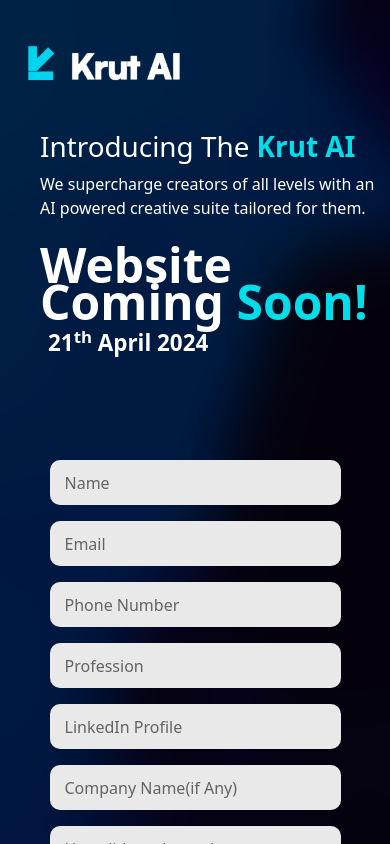
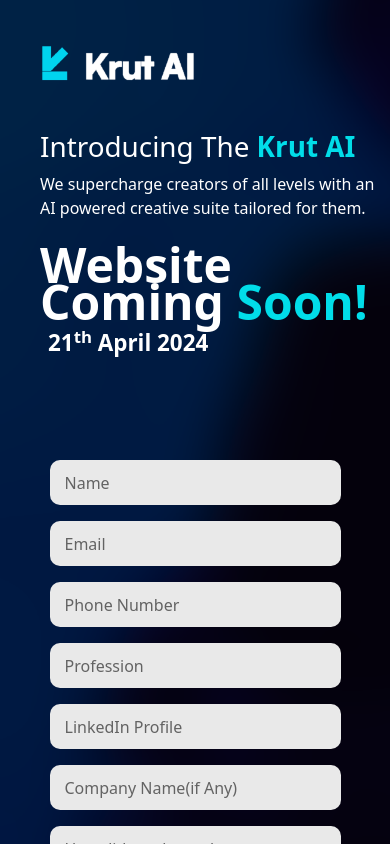
Before and after one commit to Imranalikm/krutaiclient, a React (Vite) app: page / in a window 390 px wide. Built offline with nearby package versions, Linux system fonts and the light colour scheme; a web font is replaced by a local one.

Commit message:
small changes

```diff
--- a/src/components/Contact/Contact.css
+++ b/src/components/Contact/Contact.css
@@ -10,6 +10,7 @@
   .hide-on-mobile {
     display: none;
   }
+
 }
 
 @media only screen and (min-width: 1200px) {
@@ -53,7 +54,7 @@
   /* style={{ marginLeft: "45px", height: "120px", marginTop: "10px" }} */
   height: auto;
   width: 10rem;
-  margin-left:3.2%;
+  margin-left:2.7rem;
   margin-top:1%
 }
 .social-media-icons{
@@ -187,6 +188,11 @@
   .form{
     margin-top: -35rem;
   }
+  .logo img{
+    /* style={{ marginLeft: "45px", height: "120px", marginTop: "10px" }} */
+    margin-left:1.6rem;
+
+  }
   .custom-input::placeholder {
     font-weight: 350;
   }
```
